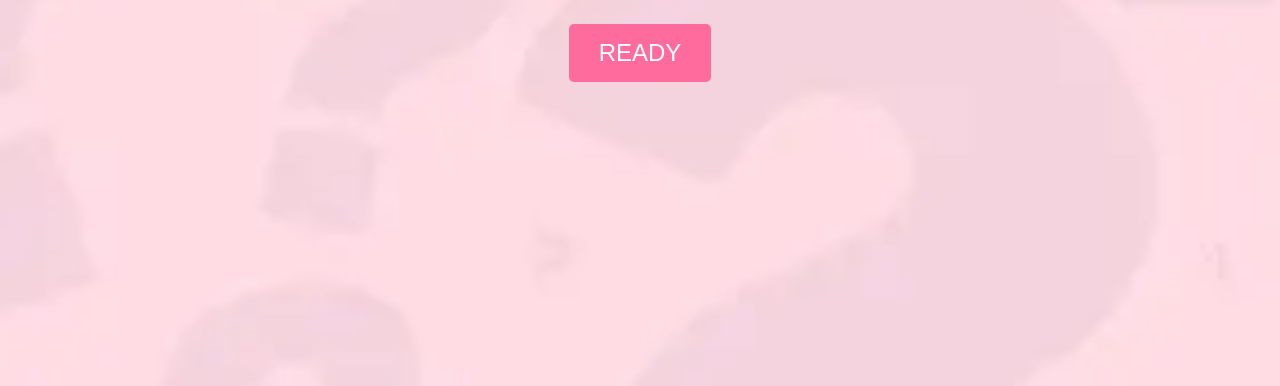
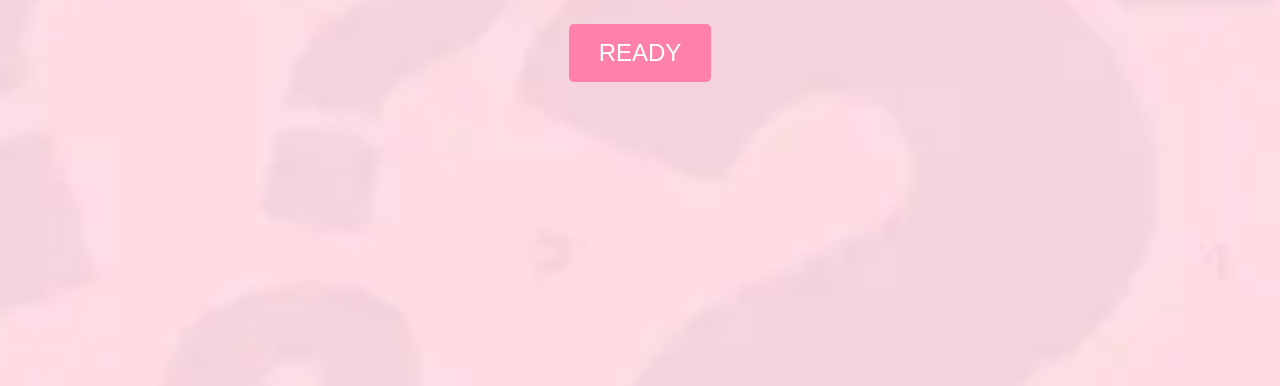
Before and after one commit to parrotgames/2, a plain HTML site: page index.html in a window 1280 px wide. Shown: the part 414-800 px from the top of the page. Drawn offline with Linux system fonts and the light colour scheme; a web font is replaced by a local one.

Commit message:
Update index.html

```diff
--- a/index.html
+++ b/index.html
@@ -11,6 +11,7 @@
     * {
         margin: 0;
         padding: 0;
+        box-sizing: border-box;
     }
 
     body {
@@ -47,10 +48,52 @@
         border-radius: 5px;
         cursor: pointer;
         transition: background-color 0.3s ease-in-out;
+        position: relative;
+        overflow: hidden;
+        animation: bounce 2s infinite;
+    }
+
+    button:before {
+        content: '';
+        position: absolute;
+        top: 50%;
+        left: 50%;
+        width: 300%;
+        height: 300%;
+        background: rgba(255, 255, 255, 0.15);
+        transform: translate(-50%, -50%) rotate(45deg);
+        transition: width 0.5s, height 0.5s;
+        border-radius: 50%;
+        z-index: 1;
+    }
+
+    button:hover:before {
+        width: 0;
+        height: 0;
     }
 
     button:hover {
         background-color: #d9446d;
+        transform: scale(1.1);
+    }
+
+    @keyframes bounce {
+
+        0%,
+        20%,
+        50%,
+        80%,
+        100% {
+            transform: translateY(0);
+        }
+
+        40% {
+            transform: translateY(-30px);
+        }
+
+        60% {
+            transform: translateY(-15px);
+        }
     }
 </style>
 </head>
```
